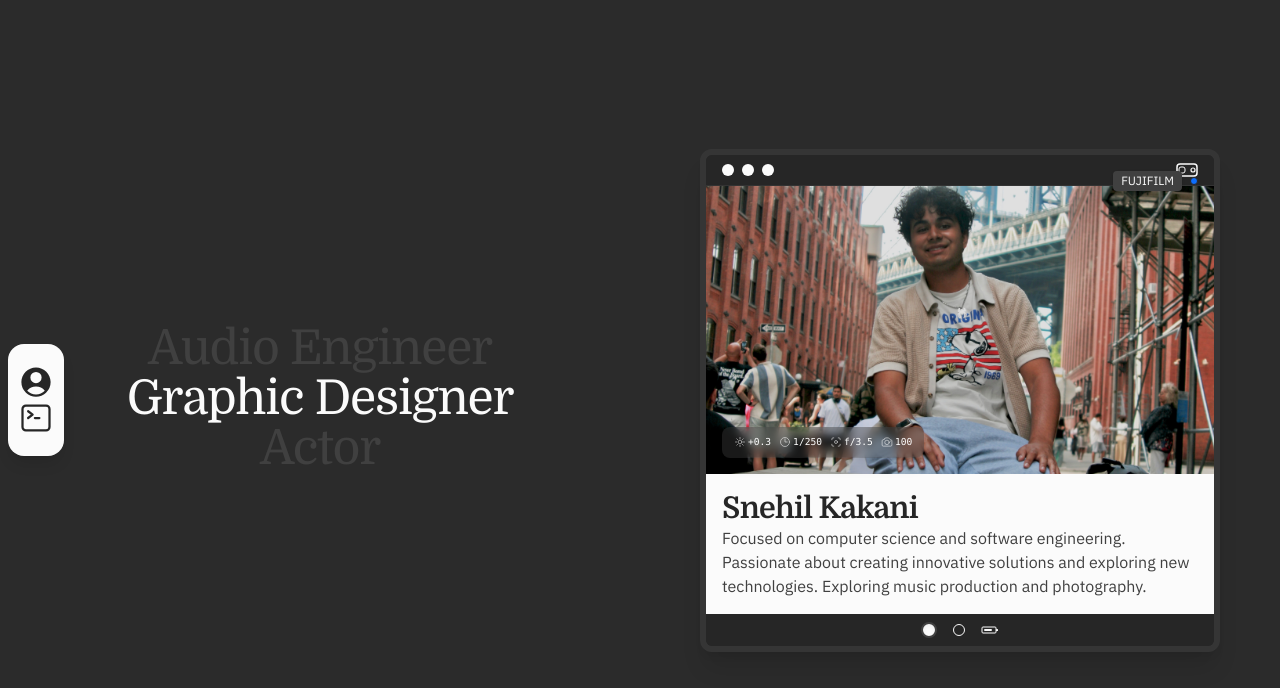
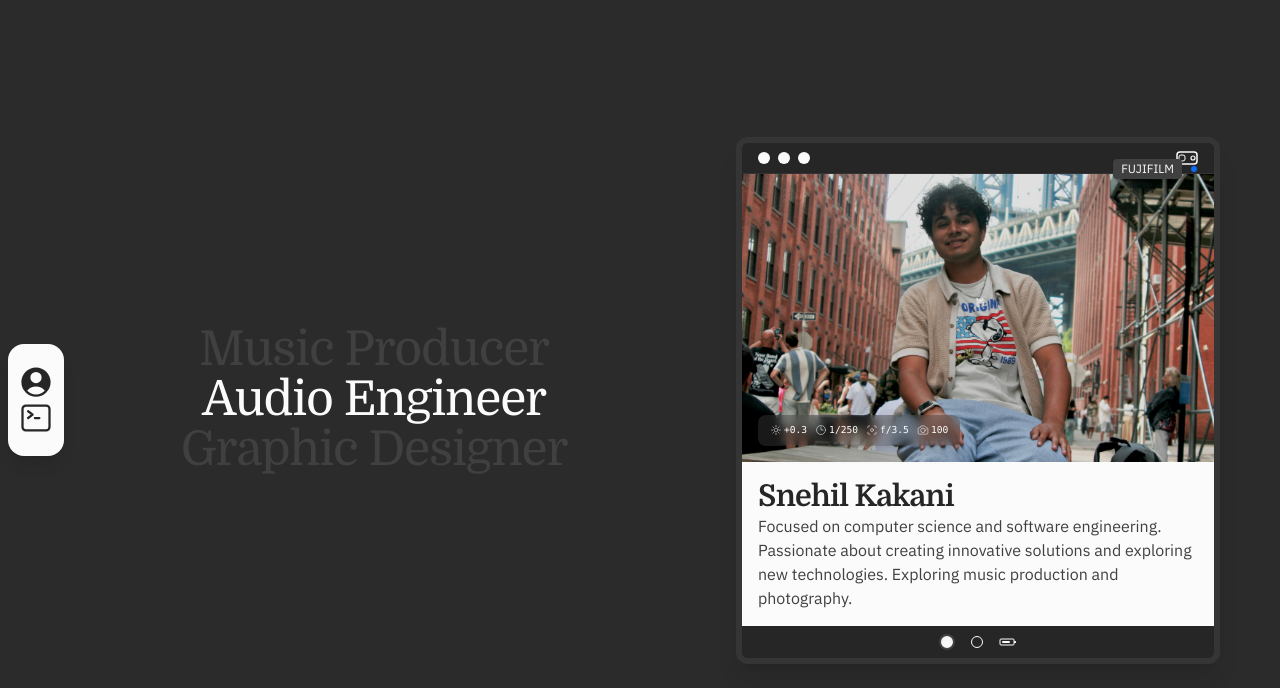
Before and after one commit to snek152/snehilkakani.me, a Next.js app: page / in a window 1280 px wide. Shown: the top 688 px of the page. Built offline with nearby package versions, Linux system fonts and the light colour scheme.

Commit message:
making the navbar unfixed

```diff
--- a/app/components/HomePage.tsx
+++ b/app/components/HomePage.tsx
@@ -43,12 +43,12 @@ const HomePage = () => {
   useEffect(() => {
     if (needsToLoad === false) {
       setLoaded(true);
-      document.body.style.overflowY = "auto"; // Ensure overflow is reset
+      document.getElementById("container")!.style.overflowY = "scroll"; // Ensure overflow is reset
       return;
     }
-    document.body.style.overflowY = "hidden";
+    document.getElementById("container")!.style.overflowY = "hidden";
     const timer = setTimeout(() => {
-      document.body.style.overflowY = "auto";
+      document.getElementById("container")!.style.overflowY = "scroll";
       setLoaded(true);
     }, 3000);
 
@@ -79,33 +79,29 @@ const HomePage = () => {
   return (
     <div className="relative w-screen max-w-full h-screen overflow-x-hidden">
       <motion.div
-        className="w-[100vw] h-screen flex items-center justify-center relative overflow-x-hidden"
+        className="w-full h-full flex items-center justify-center relative overflow-x-hidden"
         initial={{
           width:
             needsToLoad === false
               ? window.innerWidth >= 1024
-                ? "50vw"
-                : "100vw"
-              : "100vw",
+                ? "50%"
+                : "100%"
+              : "100%",
           height:
             needsToLoad === false
               ? window.innerWidth >= 1024
-                ? "100vh"
-                : "50vh"
-              : "100vh",
+                ? "100%"
+                : "50%"
+              : "100%",
           scale: needsToLoad === false ? 0.8 : 1,
         }}
         animate={{
-          width: loaded
-            ? window.innerWidth >= 1024
-              ? "50vw"
-              : "100vw"
-            : "100vw",
+          width: loaded ? (window.innerWidth >= 1024 ? "50%" : "100%") : "100%",
           height: loaded
             ? window.innerWidth >= 1024
-              ? "100vh"
-              : "50vh"
-            : "100vh",
+              ? "100%"
+              : "50%"
+            : "100%",
           scale: 1,
         }}
         transition={{
@@ -149,7 +145,7 @@ const HomePage = () => {
           </AnimatePresence>
         </div>
       </motion.div>
-      <div className="w-[100vw] lg:w-[50vw] h-[50vh] lg:h-screen flex items-center justify-center bottom-0 left-0 lg:right-0 lg:bottom-auto lg:left-auto lg:top-0 absolute">
+      <div className="w-full lg:w-[50%] h-[50%] lg:h-screen flex items-center justify-center bottom-0 left-0 lg:right-0 lg:bottom-auto lg:left-auto lg:top-0 absolute">
         <AnimatePresence>
           {loaded && (
             <motion.div
--- a/app/components/Navbar.tsx
+++ b/app/components/Navbar.tsx
@@ -44,7 +44,7 @@ export default function Navbar() {
 
   return (
     <nav
-      className={`fixed top-0 left-0 h-screen ${
+      className={` top-0 left-0 h-screen ${
         hovered ? "w-36" : "w-18"
       } z-50 flex px-2 flex-col items-center justify-center transition-all duration-300`}
     >
--- a/app/layout.tsx
+++ b/app/layout.tsx
@@ -31,11 +31,18 @@ export default function RootLayout({
   return (
     <html lang="en">
       <body
-        className={`${domine.variable} ${ibm.variable} antialiased overflow-x-hidden h-[1000vh] bg-background`}
+        className={`${domine.variable} ${ibm.variable} antialiased relative overflow-x-hidden overflow-y-hidden h-full bg-background`}
       >
         <NavContextProvider>
-          <Navbar />
-          {children}
+          <div className="flex">
+            <Navbar />
+            <div
+              id="container"
+              className="overflow-x-hidden overflow-y-scroll relative h-screen w-screen flex-1"
+            >
+              <div className="h-[1000vh]">{children}</div>
+            </div>
+          </div>
         </NavContextProvider>
       </body>
     </html>
```
